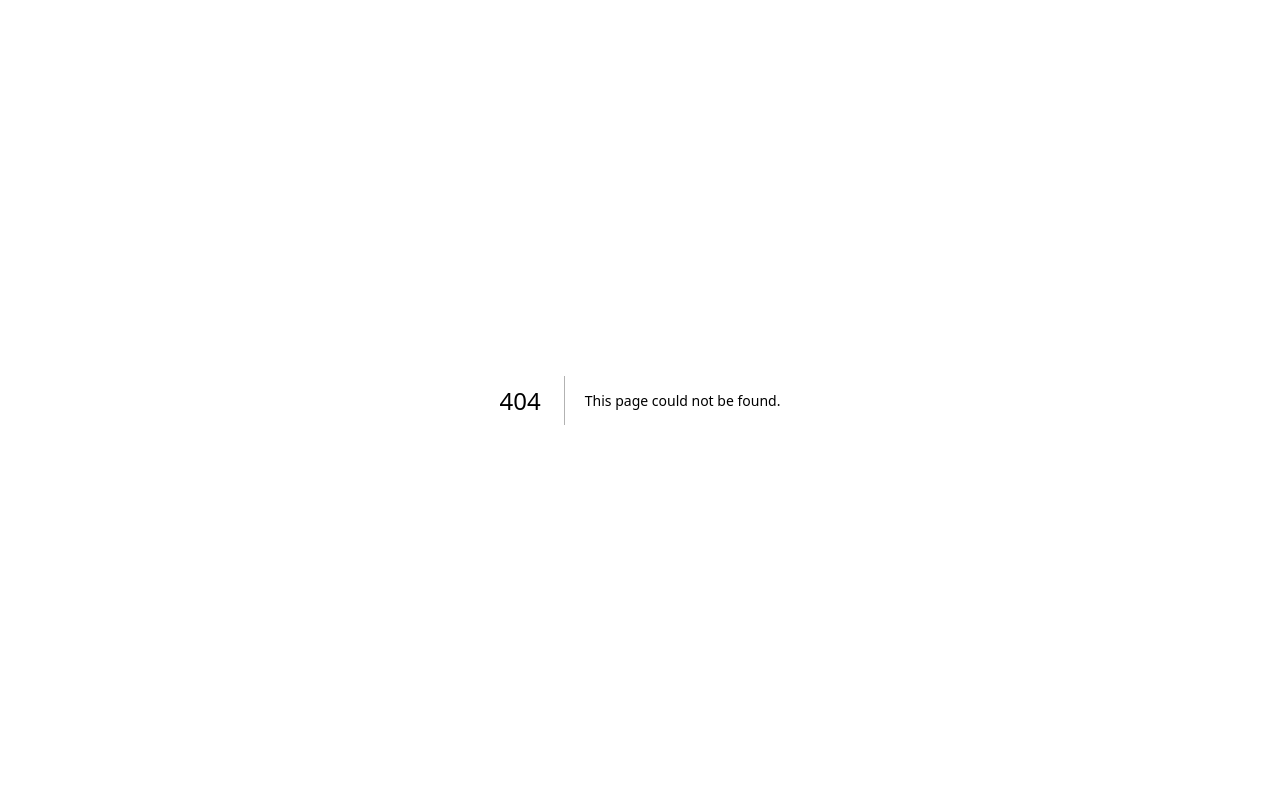
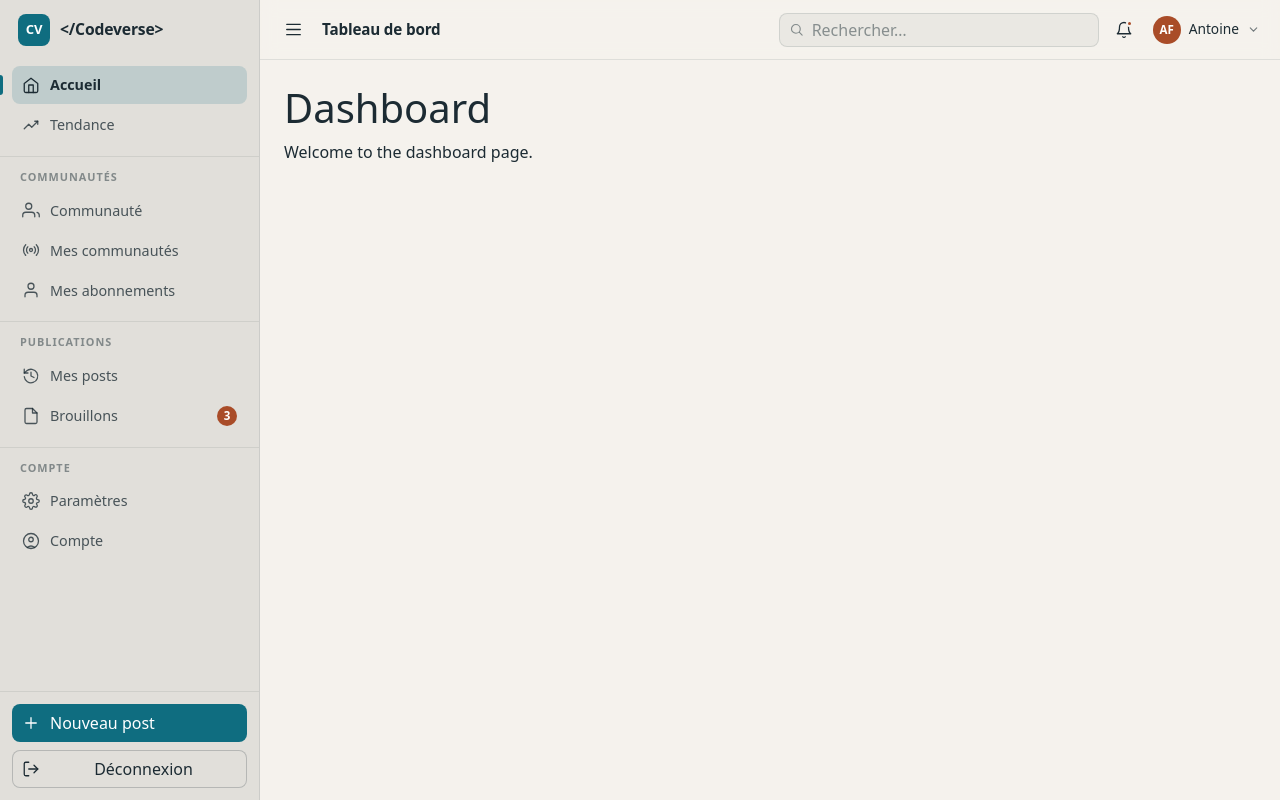
Before and after one commit to SANKUD0/Codeverse, a Next.js app in the folder frontend/: page /accueil in a window 1280 px wide. Before the commit this address had no page. Built offline with nearby package versions, Linux system fonts and the light colour scheme.

Commit message:
feat: add DashboardPage and NotFound components with basic structure

```diff
--- /dev/null
+++ b/frontend/src/app/(web-app)/accueil/page.tsx
@@ -0,0 +1,8 @@
+export default function DashboardPage() {
+    return (
+        <div>
+            <h1>Dashboard</h1>
+            <p>Welcome to the dashboard page.</p>
+        </div>
+    )
+}
```
Also changed, not shown: frontend/src/app/(web-app)/not-found.tsx (added, +11 -0 lines), frontend/src/app/(web-app)/tendance/page.tsx (added, +8 -0 lines), frontend/src/app/(web-app)/tendance/[slug]/page.tsx (added).
